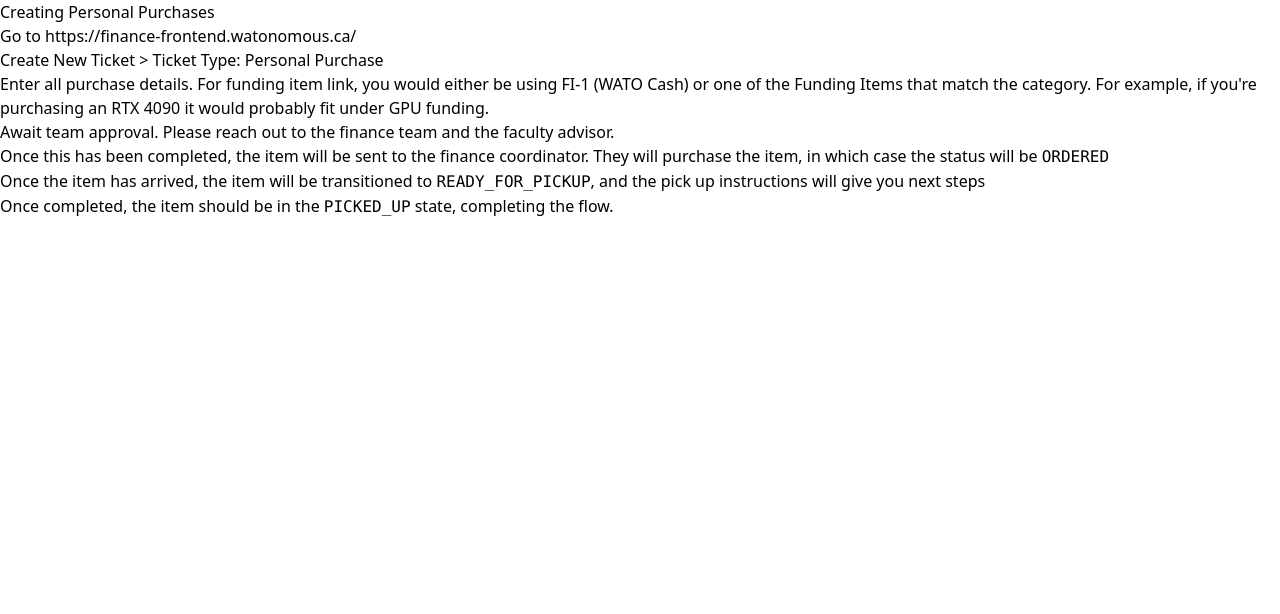
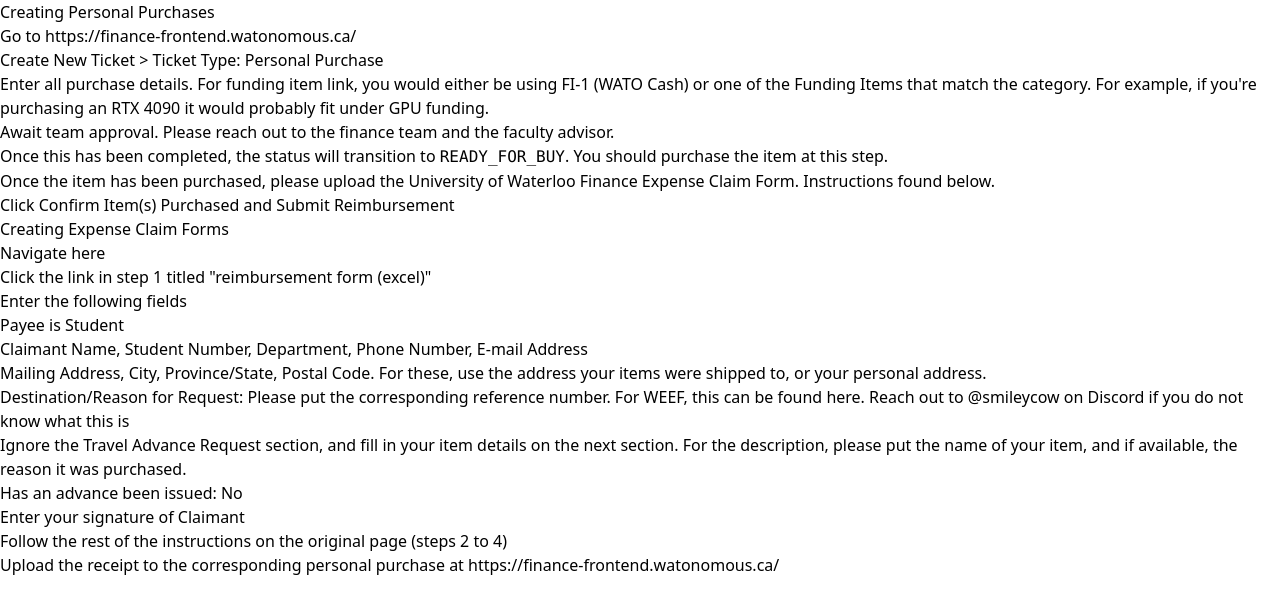
Before and after one commit to WATonomous/wato_wiki, a Next.js app: page /finance/creating_personal_purchases in a window 1280 px wide. Shown: the top 614 px of the page. Built offline with nearby package versions, Linux system fonts and the light colour scheme.

Commit message:
fix finance wiki

```diff
--- a/pages/finance/creating_personal_purchases.mdx
+++ b/pages/finance/creating_personal_purchases.mdx
@@ -4,6 +4,21 @@
 2. Create New Ticket > Ticket Type: Personal Purchase
 3. Enter all purchase details. For funding item link, you would either be using FI-1 (WATO Cash) or one of the Funding Items that match the category. For example, if you're purchasing an RTX 4090 it would probably fit under GPU funding.
 4. Await team approval. Please reach out to the finance team and the faculty advisor.
-5. Once this has been completed, the item will be sent to the finance coordinator. They will purchase the item, in which case the status will be `ORDERED`
-6. Once the item has arrived, the item will be transitioned to `READY_FOR_PICKUP`, and the pick up instructions will give you next steps
-7. Once completed, the item should be in the `PICKED_UP` state, completing the flow.
+5. Once this has been completed, the status will transition to `READY_FOR_BUY`. You should purchase the item at this step.
+6. Once the item has been purchased, please upload the University of Waterloo Finance Expense Claim Form. Instructions found below.
+7. Click Confirm Item(s) Purchased and Submit Reimbursement
+
+## Creating Expense Claim Forms
+
+1. Navigate [here](https://uwaterloo.ca/engineering-endowment-foundation/getting-funding/spending-funding/submitting-reimbursement-request)
+2. Click the link in step 1 titled "reimbursement form (excel)"
+3. Enter the following fields
+4. Payee is Student
+5. Claimant Name, Student Number, Department, Phone Number, E-mail Address
+6. Mailing Address, City, Province/State, Postal Code. For these, use the address your items were shipped to, or your personal address.
+7. Destination/Reason for Request: Please put the corresponding reference number. For WEEF, this can be found [here.](https://docs.google.com/spreadsheets/d/1V4yUz8EjZCB78KKeBZ5JefzUg3Ql7SdXDFFWxUmVhuE/edit#gid=227889332) Reach out to @smileycow on Discord if you do not know what this is
+8. Ignore the Travel Advance Request section, and fill in your item details on the next section. For the description, please put the name of your item, and if available, the reason it was purchased.
+9. Has an advance been issued: No
+10. Enter your signature of Claimant
+11. Follow the rest of the instructions on the [original page](https://uwaterloo.ca/engineering-endowment-foundation/getting-funding/spending-funding/submitting-reimbursement-request) (steps 2 to 4)
+12. Upload the receipt to the corresponding personal purchase at https://finance-frontend.watonomous.ca/
--- a/pages/finance/creating_purchase_requests.mdx
+++ b/pages/finance/creating_purchase_requests.mdx
@@ -4,20 +4,6 @@
 2. Create New Ticket > Ticket Type: UW Finance Purchase
 3. Enter all purchase details. For funding item link, you would either be using FI-1 (WATO Cash) or one of the Funding Items that match the category. For example, if you're purchasing an RTX 4090 it would probably fit under GPU funding.
 4. Await team approval. Please reach out to the finance team and the faculty advisor.
-5. Once this has been completed, the status will transition to `READY_FOR_BUY`. You should purchase the item at this step.
-6. Once the item has been purchased, please upload the receipt, as well as a University of Waterloo Finance reimbursement form. Instructions found below.
-7. Click Confirm Item(s) Purchased and Submit Reimbursement
-
-## Creating a University of Waterloo Finance reimbursement form.
-
-1. Navigate [here](https://uwaterloo.ca/engineering-endowment-foundation/getting-funding/spending-funding/submitting-reimbursement-request)
-2. Click the link in step 1 titled "reimbursement form (excel)"
-3. Enter the following fields
-4. Payee is Student
-5. Claimant Name, Student Number, Department, Phone Number, E-mail Address
-6. Mailing Address, City, Province/State, Postal Code. For these, use the address your items were shipped to, or your personal address.
-7. Destination/Reason for Request: Please put the corresponding reference number. For WEEF, this can be found [here.](https://docs.google.com/spreadsheets/d/1V4yUz8EjZCB78KKeBZ5JefzUg3Ql7SdXDFFWxUmVhuE/edit#gid=227889332) Reach out to @smileycow on Discord if you do not know what this is
-8. Ignore the Travel Advance Request section, and fill in your item details on the next section. For the description, please put the name of your item, and if available, the reason it was purchased.
-9. Has an advance been issued: No
-10. Enter your signature of Claimant:
-11. Done!
+5. Once this has been completed, the item will be sent to the finance coordinator. They will purchase the item, in which case the status will be `ORDERED`
+6. Once the item has arrived, the item will be transitioned to `READY_FOR_PICKUP`, and the pick up instructions will give you next steps
+7. Once completed, the item should be in the `PICKED_UP` state, completing the flow.
```
